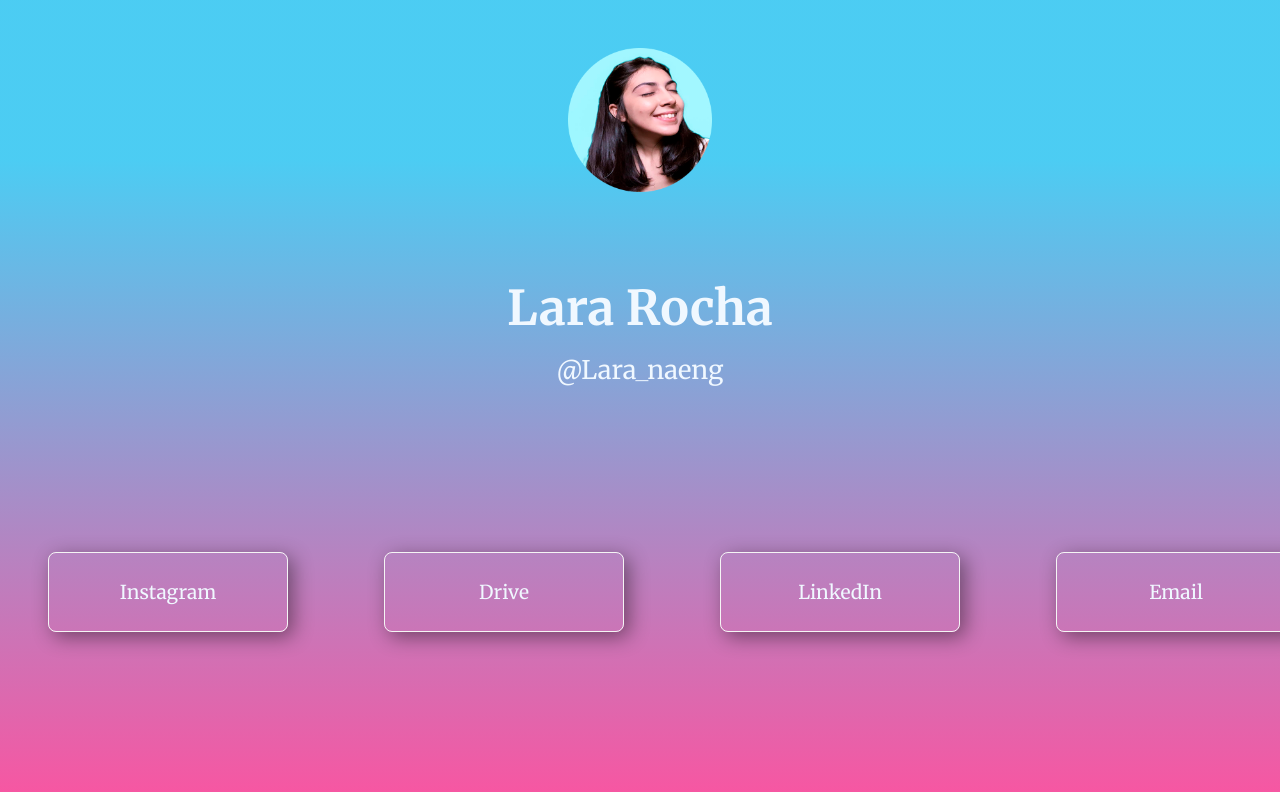
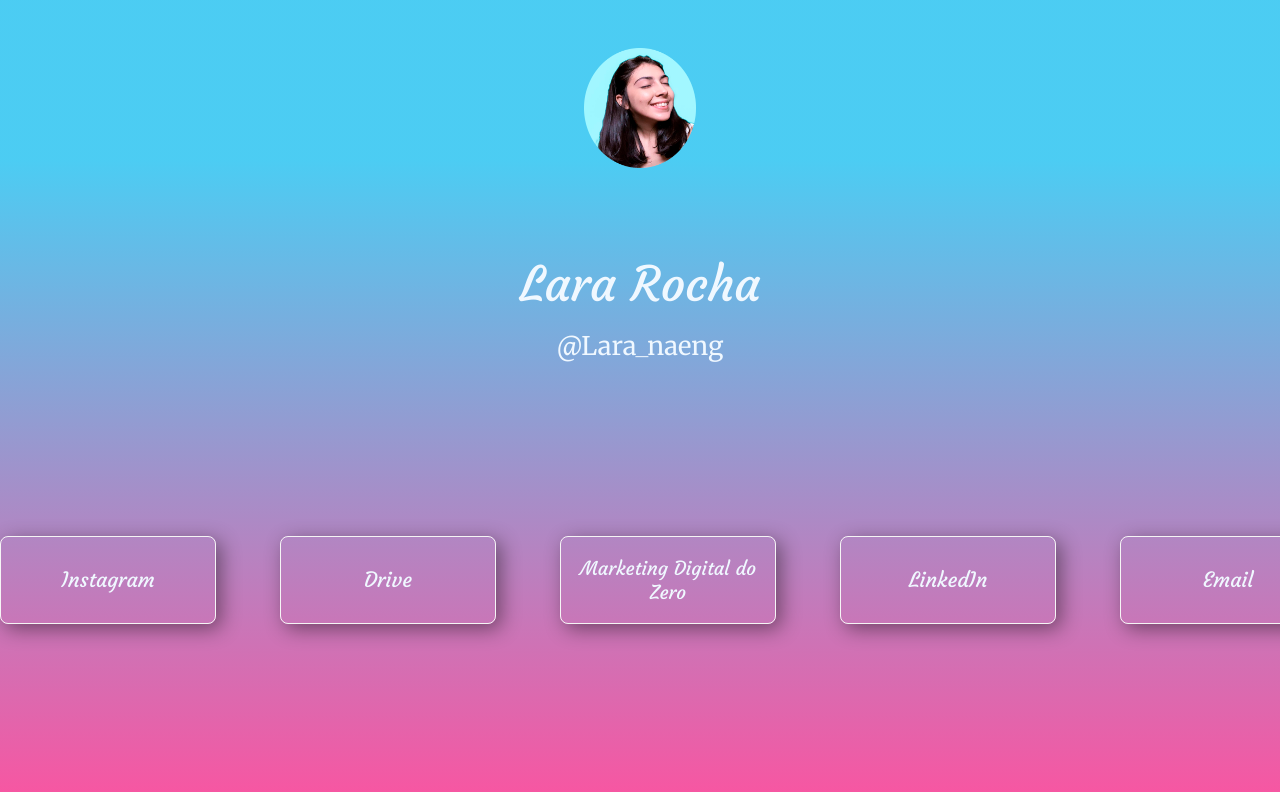
Before and after one commit to DayarM/lara-naeng, a plain HTML site: page link-da-bio/index.html in a window 1280 px wide. Shown: the top 792 px of the page. Drawn offline with Linux system fonts and the light colour scheme; some packages are replaced by stand-ins of ours.

Commit message:
add other link

```diff
--- a/link-da-bio/index.html
+++ b/link-da-bio/index.html
@@ -13,7 +13,10 @@
 
         <section id="header">
 
-            <img id="pic" src="images/larita-2.png"  style="height: 9rem;" alt="Minha foto">
+            <img
+                id="pic"
+                src="images/larita-2.png"
+                alt="Minha foto">
             <h1>Lara Rocha</h1>
             <p>@Lara_naeng</p>
         </section>
@@ -26,12 +29,18 @@
             <a href="https://drive.google.com/drive/folders/1Fd4R-RKYCV-IlX3yklJlmzY5n8sDY3jI?usp=sharing" target=”_blank”>
                 <button type="button" class="links">Drive</button>
             </a>
+            <a href="https://go.hotmart.com/R46966749G?ap=e0b4" target=”_blank”>
+                <button type="button" class="links mkt">
+                    Marketing Digital do Zero
+                </button>
+            </a>
             <a href="https://www.linkedin.com/in/lara-rocha-016292195/" target=”_blank”>
                 <button type="button" class="links">LinkedIn</button>
             </a>
             <a href="mailto:lararochaviana@gmail.com" target=”_blank”>
                 <button type="button" class="links">Email</button>
             </a>
+
         </section>
 
 
--- a/link-da-bio/style.css
+++ b/link-da-bio/style.css
@@ -1,15 +1,13 @@
 
-@import url('https://fonts.googleapis.com/css2?family=Cinzel:wght@400;500;600;700;800&family=Lobster&family=Merriweather:ital,wght@0,400;0,700;0,900;1,300;1,400;1,700;1,900&display=swap');
+@import url('https://fonts.googleapis.com/css2?family=Cinzel:wght@400;500;600;700;800&family=Lobster&family=Merriweather:ital,wght@0,400;0,700;0,900;1,300;1,400;1,700;1,900&family=Courgette&display=swap');
 * {
     margin: 0;
     border: 0;
     padding: 0;
     box-sizing: border-box;
 
-    font-family: 'Merriweather', sans-serif;
+    font-family: 'Courgette',  sans-serif;
 }
-
-
 
 body {
     height: 100vh;
@@ -30,13 +28,12 @@ body {
 
 
 #header {
-    margin:auto;
+    margin: 2rem auto 0;
     text-align: center;
 }
 
 #content {
-    margin: auto;
-    margin-bottom: 2rem;
+    margin: 2rem auto;
 
     display: flex;
     flex-direction: column;
@@ -47,10 +44,10 @@ body {
 }
 
 .links {
-    margin: 15px;
+    margin: 0.8rem;
 
-    width: 85vw;
-    height: 3.7rem;
+    width: 80vw;
+    height: 3.5rem;
 
     border-radius: 8px;
     box-shadow: 0 0 10px rgba(0, 0, 0, 0.357);
@@ -60,8 +57,14 @@ body {
 
     background-color: transparent;
     color: aliceblue;
+    font-size: 1.3rem;
+    font-weight: 200;
+    transition: 0.5s;
+}
+
+.links.mkt {
     font-size: 1.2rem;
-    transition: 0.5s;
+    font-weight: 100;
 }
 
 .links:hover {
@@ -71,15 +74,21 @@ body {
 }
 
 #pic {
-    margin: 2.5rem auto 2rem;
+    height: 5.5rem;
+    width: 5rem;
+    margin-bottom: 1rem;
 }
 
 h1 {
     margin: auto;
-
+    font-weight: 400;
 }
 p {
     margin: 1rem;
+    margin-bottom: 0;
+    font-size: 1.2rem;
+    font-weight: 500;
+    font-family: 'Merriweather', serif;
 }
 
 /* #buttSidebar {
@@ -99,7 +108,7 @@ p {
 
 } */
 
-@media (min-width: 1025px) {
+@media (min-width: 900px) {
 
 
     #header {
@@ -109,17 +118,19 @@ p {
 }
 
     #content {
+        display: grid;
+        grid-template-columns: repeat(5, 1fr);
+        gap: 4rem;
+
         margin: auto;
-        margin-bottom: 120px;
-        flex-direction:initial;
-        text-align: center;
+        margin-bottom: 11rem;
     }
 
     .links {
 
-        width: 15rem;
-        height: 5rem;
-        margin: 3rem;
+        width: 13.5rem;
+        height: 5.5rem;
+        margin: 0;
 
         border-radius: 0.5rem;
         box-shadow: 5px 5px 20px  rgba(0, 0, 0, 0.433);
@@ -136,7 +147,14 @@ p {
         transition: 0.9s;
     }
 
+    .links.mkt:hover {
+        font-size: 1.3rem;
+    }
+
+
     #pic {
+        height: 7.5rem;
+        width: 7rem;
         margin: 3rem auto 5rem;
     }
 
```
